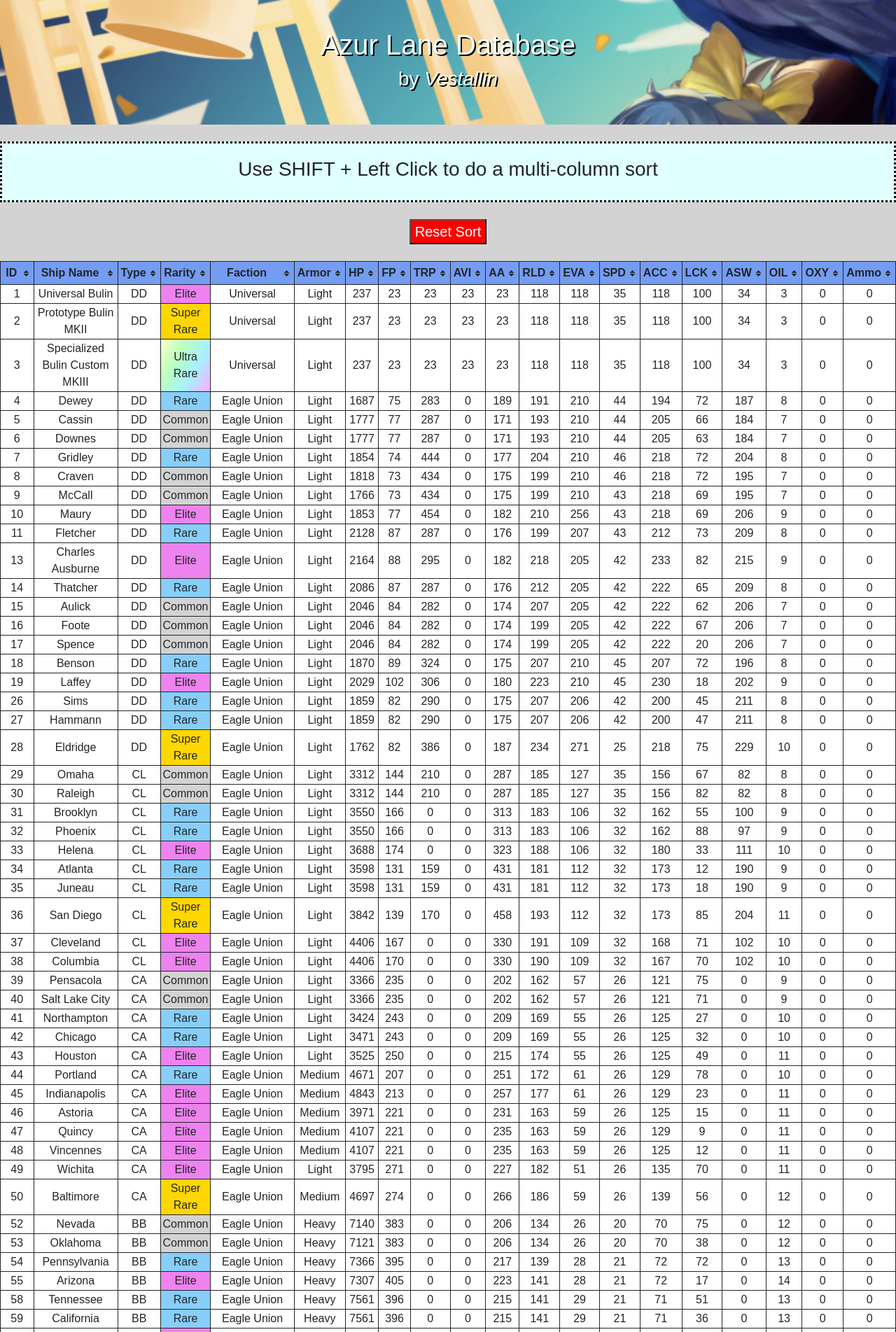
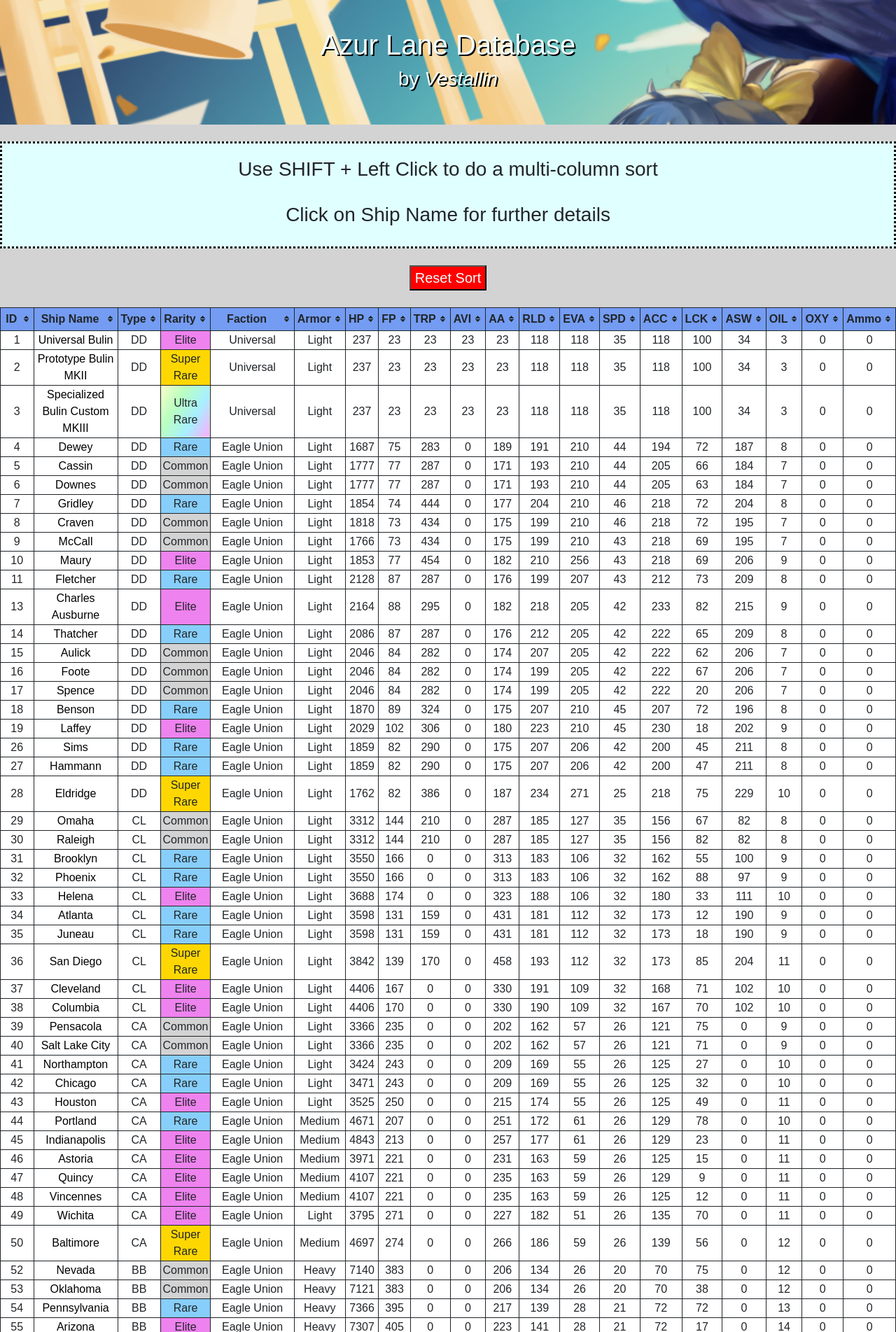
Before and after one commit to Vestallin/azurlane, a Django app: page / in a window 1280 px wide. Shown: the top 1903 px of the page at 70% size. Run offline with Django 4.2, Linux system fonts and the light colour scheme; data comes from the database, SQL or seed files in the repository; some libraries are stand-ins or nearby versions.

Commit message:
Ship name column can now be interacted and reformatted code

```diff
--- a/azurlane/settings.py
+++ b/azurlane/settings.py
@@ -66,7 +66,8 @@ TEMPLATES = [
                 'django.contrib.auth.context_processors.auth',
                 'django.contrib.messages.context_processors.messages',
             ],
-            'libraries': {'color_filter': 'display.templatetags.color_filter'}
+            'libraries': {'color_filter': 'display.templatetags.color_filter',
+                          'link_filter': 'display.templatetags.link_filter'}
         },
     },
 ]
--- a/display/static/tester.css
+++ b/display/static/tester.css
@@ -3,7 +3,9 @@ body {
   background-color: lightgrey;
 }
 
-table, th, td {
+table,
+th,
+td {
   border: 1px solid;
   text-align: center;
 }
@@ -15,6 +17,7 @@ table, th, td {
   border-color: black;
   border: 3px black dotted;
 }
+
 .banner {
   text-align: center;
   background-image: url("banner.png");
@@ -23,7 +26,8 @@ table, th, td {
   background-repeat: no-repeat;
   padding: 40px;
 }
-.banner-text{
+
+.banner-text {
   text-align: center;
   font-family: Arial, Helvetica, sans-serif;
   font-size: 50px;
@@ -31,6 +35,7 @@ table, th, td {
   text-emphasis-style: bold;
   text-shadow: 2px 2px black;
 }
+
 table {
   margin-left: auto;
   margin-right: auto;
@@ -70,7 +75,7 @@ ul {
 }
 
 .urare {
-    background: linear-gradient(120deg,#fbffca,#baffbf,#a7efff,#ffabff) !important;
+  background: linear-gradient(120deg, #fbffca, #baffbf, #a7efff, #ffabff) !important;
 }
 
 .button {
@@ -81,3 +86,12 @@ ul {
   font-size: 20px;
   color: azure;
 }
+
+.slink {
+  color: black;
+  text-decoration: none;
+}
+
+.display_table {
+  overflow-x: auto;
+}
--- a/display/templates/ship.html
+++ b/display/templates/ship.html
@@ -1,20 +1,24 @@
 {# display/templates/ship.html #}
 {% load static %}
 {% load color_filter %}
-<!doctype html>
-<html>
+{% load link_filter %}
+<!DOCTYPE html>
+<html lang="en">
     <head>
+      <meta name="keywords" content="AL"/>
+      <meta name="description" content="Simple AL Database"/>
         {% load bootstrap5 %}
         {% bootstrap_css %}
         {% bootstrap_javascript %}
-
-    <link rel="stylesheet" href="{% static '/tablesorter-master/dist/css/theme.default.css' %}">
+        <link rel="stylesheet"
+              href="{% static '/tablesorter-master/dist/css/theme.default.css' %}">
         <!-- load jQuery and tablesorter scripts -->
         <script type="text/javascript" src="{% static 'jquery-3.7.0.js'%}"></script>
-    <script type="text/javascript" src="{% static '/tablesorter-master/dist/js/jquery.tablesorter.js' %}"></script>
+        <script type="text/javascript"
+                src="{% static '/tablesorter-master/dist/js/jquery.tablesorter.js' %}"></script>
         <!-- tablesorter widgets (optional) -->
-    <script type="text/javascript" src="{% static '/tablesorter-master/dist/js/jquery.tablesorter.widgets.js' %}"></script>
-
+        <script type="text/javascript"
+                src="{% static '/tablesorter-master/dist/js/jquery.tablesorter.widgets.js' %}"></script>
         <script>
       $(function() {
         $('table').tablesorter();
@@ -26,25 +30,28 @@
       });
 
         </script>
-
         <title>List of Ships</title>
-<link rel="stylesheet" href="{%static 'tester.css' %}" />
+        <link rel="stylesheet" href="{% static 'tester.css' %}" />
     </head>
     <body>
         <div class="banner">
             <div class="banner-text">
-    <h1> Azur Lane Database </h1>
-    <h3> by <a href="https://github.com/Vestallin" class='hlink'> Vestallin </a></h3>
+                <h1>Azur Lane Database</h1>
+                <h3>
+                    by <a href="https://github.com/Vestallin" class="hlink">Vestallin</a>
+                </h3>
             </div>
         </div>
         <br>
         <div class="box">
             <h3>Use SHIFT + Left Click to do a multi-column sort</h3>
+            <br>
+            <h3>Click on Ship Name for further details</h3>
         </div>
         <br>
-    <button class="button"> Reset Sort </button>
+        <button class="button">Reset Sort</button>
         <br>
-  <div style="overflow-x:auto;">
+        <div class="display_table">
             <table id="table" class="tablesorter">
                 <thead>
                     <tr>
@@ -73,31 +80,33 @@
                 <tbody>
                     {% for val in table %}
                         <tr>
-        <td>{{val.sid}}</td>
-        <td>{{val.ship_name}}</td>
-        <td>{{val.class_name}}</td>
-        <td class="{{val.rarity|color_filter}}">{{val.rarity}}</td>
-        <td>{{val.faction}}</td>
-        <td>{{val.armor}}</td>
-        <td>{{val.hp}}</td>
-        <td>{{val.fp}}</td>
-        <td>{{val.trp}}</td>
-        <td>{{val.avi}}</td>
-        <td>{{val.aa}}</td>
-        <td>{{val.rld}}</td>
-        <td>{{val.eva}}</td>
-        <td>{{val.spd}}</td>
-        <td>{{val.acc}}</td>
-        <td>{{val.lck}}</td>
-        <td>{{val.asw}}</td>
-        <td>{{val.oil}}</td>
-        <td>{{val.oxy}}</td>
-        <td>{{val.ammo}}</td>
+                            <td>{{ val.sid }}</td>
+                            <td>
+                                <a href="https://azurlane.koumakan.jp/wiki/{{ val.ship_name|link_filter }}"
+                                   class="slink">{{ val.ship_name }}</a>
+                            </td>
+                            <td>{{ val.class_name }}</td>
+                            <td class="{{ val.rarity|color_filter }}">{{ val.rarity }}</td>
+                            <td>{{ val.faction }}</td>
+                            <td>{{ val.armor }}</td>
+                            <td>{{ val.hp }}</td>
+                            <td>{{ val.fp }}</td>
+                            <td>{{ val.trp }}</td>
+                            <td>{{ val.avi }}</td>
+                            <td>{{ val.aa }}</td>
+                            <td>{{ val.rld }}</td>
+                            <td>{{ val.eva }}</td>
+                            <td>{{ val.spd }}</td>
+                            <td>{{ val.acc }}</td>
+                            <td>{{ val.lck }}</td>
+                            <td>{{ val.asw }}</td>
+                            <td>{{ val.oil }}</td>
+                            <td>{{ val.oxy }}</td>
+                            <td>{{ val.ammo }}</td>
                         </tr>
                     {% endfor %}
                 </tbody>
             </div>
-
         </table>
     </body>
 </html>
--- /dev/null
+++ b/display/templatetags/link_filter.py
@@ -0,0 +1,7 @@
+from django import template
+
+register = template.Library()
+
+@register.filter
+def link_filter(var):
+    return var.replace('(Retrofit)', '').replace(' ', '_')
```
Lines whose indentation alone changed are shown as unchanged.
